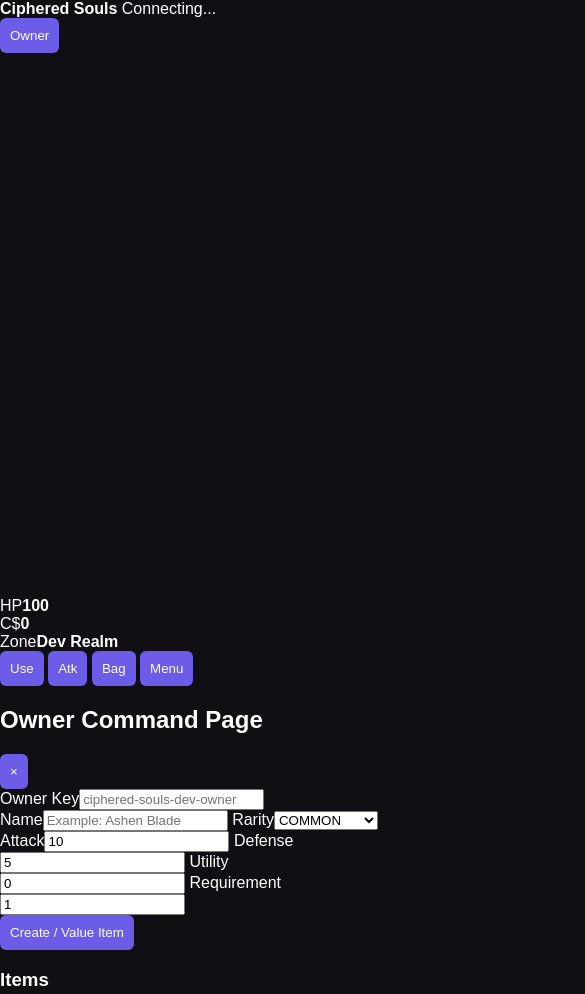
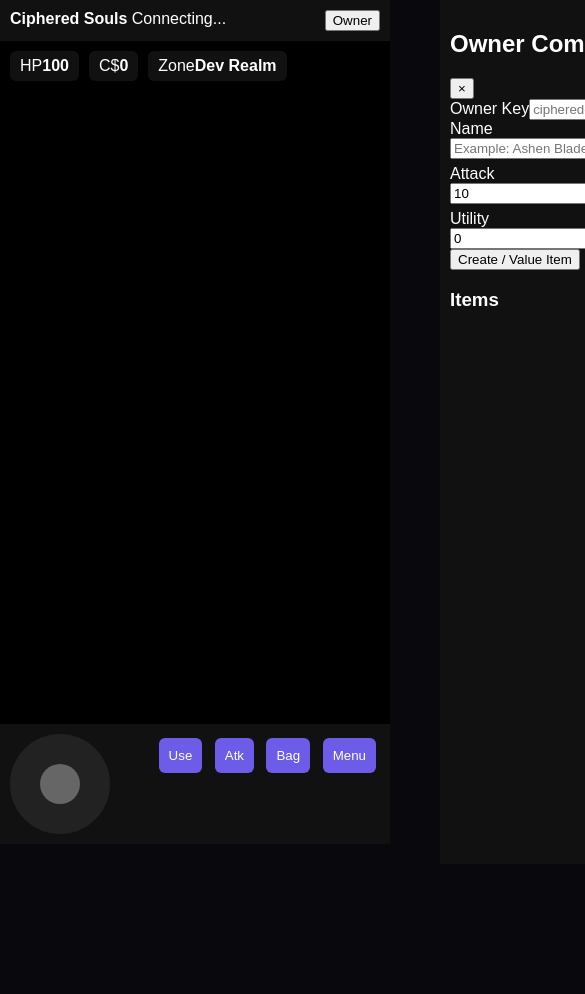
Before and after one commit to archeabelief-hash/ciphered-souls-private-server-, a website: page public/index.html in a window 390 px wide. Shown: the top 994 px of the page, 585 px wide, since content can reach past the window. After the commit the page ends 844 px from the top, so only its background shows below. Drawn offline with Linux system fonts and the light colour scheme; no server answers.

Commit message:
Add mobile/touch UI styles

```diff
--- a/public/styles.css
+++ b/public/styles.css
@@ -1,4 +1,15 @@
-body{font-family:sans-serif;background:#0f0f14;color:#fff;margin:0}
-.container{padding:20px}
-.card{background:#1b1b24;padding:10px;margin:10px 0;border-radius:8px}
-button{padding:10px;border:none;background:#6c5ce7;color:#fff;border-radius:6px}
+body{margin:0;background:#08080d;color:#fff;font-family:sans-serif}
+#gameShell{display:flex;flex-direction:column;height:100vh}
+.topbar{display:flex;justify-content:space-between;padding:10px;background:#111}
+.viewportWrap{flex:1;position:relative}
+canvas{width:100%;height:100%;background:#000}
+.hud{position:absolute;top:10px;left:10px;display:flex;gap:10px}
+.stat{background:#111;padding:6px 10px;border-radius:6px}
+.mobileControls{display:flex;justify-content:space-between;padding:10px;background:#111}
+.joystick{width:100px;height:100px;background:#222;border-radius:50%;position:relative}
+.stick{width:40px;height:40px;background:#666;border-radius:50%;position:absolute;top:30px;left:30px}
+.actions button{margin:4px;padding:10px;border:none;background:#6c5ce7;color:#fff;border-radius:6px}
+.ownerPanel{position:fixed;right:-100%;top:0;width:320px;height:100%;background:#111;transition:.3s;padding:10px;overflow:auto}
+.ownerPanel.open{right:0}
+.grid2{display:grid;grid-template-columns:1fr 1fr;gap:6px}
+.itemList{max-height:200px;overflow:auto}
```
